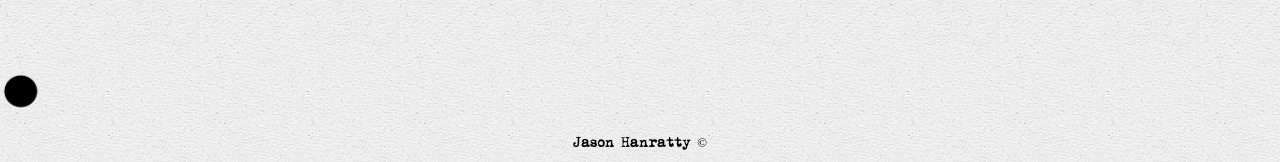
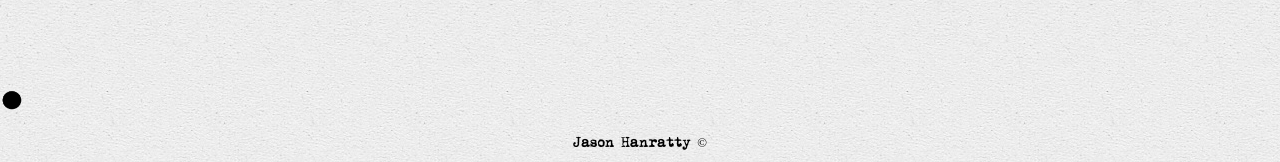
Before and after one commit to YerAuldOne/OneLinerGenerator, a plain HTML site: page index.html in a window 1280 px wide. Shown: the part 638-800 px from the top of the page. Drawn offline with nearby package versions, Linux system fonts and the light colour scheme.

Commit message:
Update index.html

```diff
--- a/index.html
+++ b/index.html
@@ -95,7 +95,7 @@
 	<h4 id="sentence"></h3>
 	</br>
 	<div style="position: relative">
-		<img style="position: fixed; left: 0; bottom: 50px;" src="punchhole.png" width="42" height="42">
+		<img style="position: fixed; left: 0; bottom: 50px;" src="punchhole.png" width="24" height="24">
 		<p style="position: fixed; bottom: 0; width:100%;">Jason Hanratty ©</p>
 	</div>
 </div>
```
